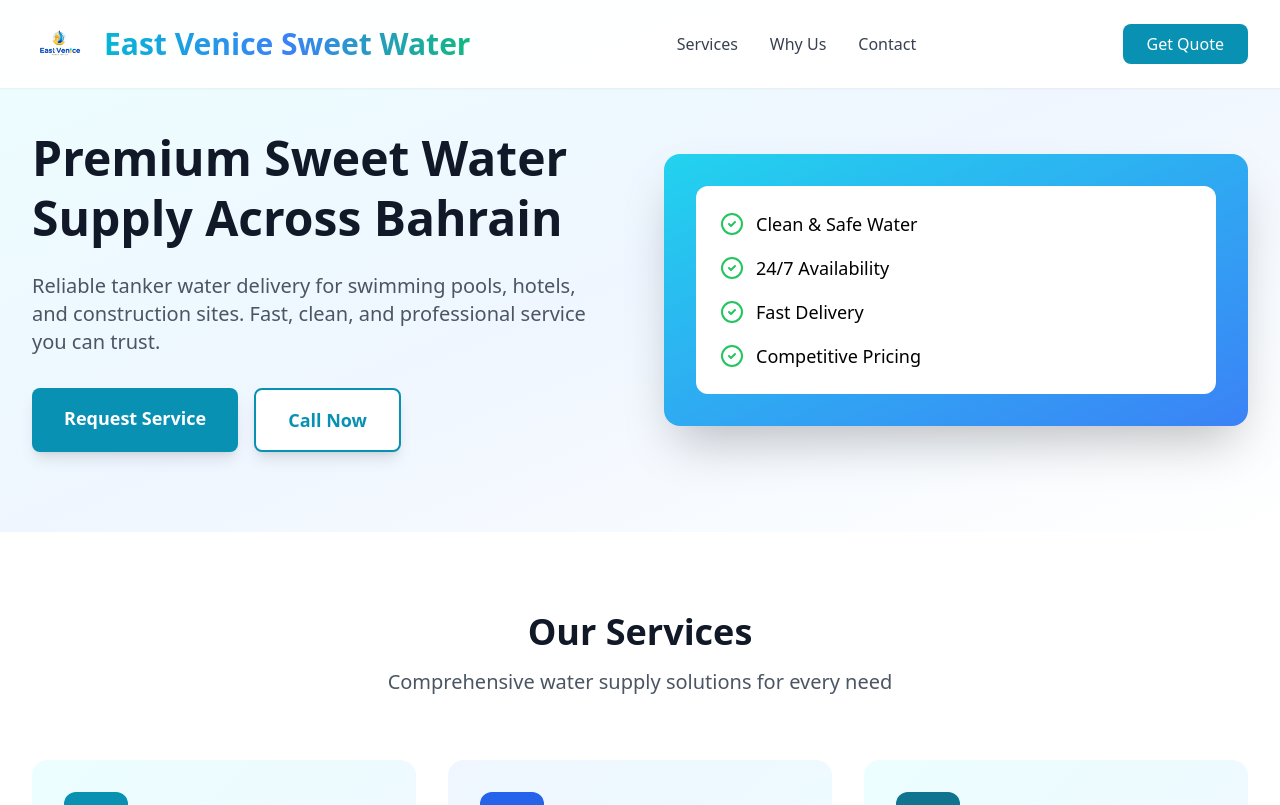
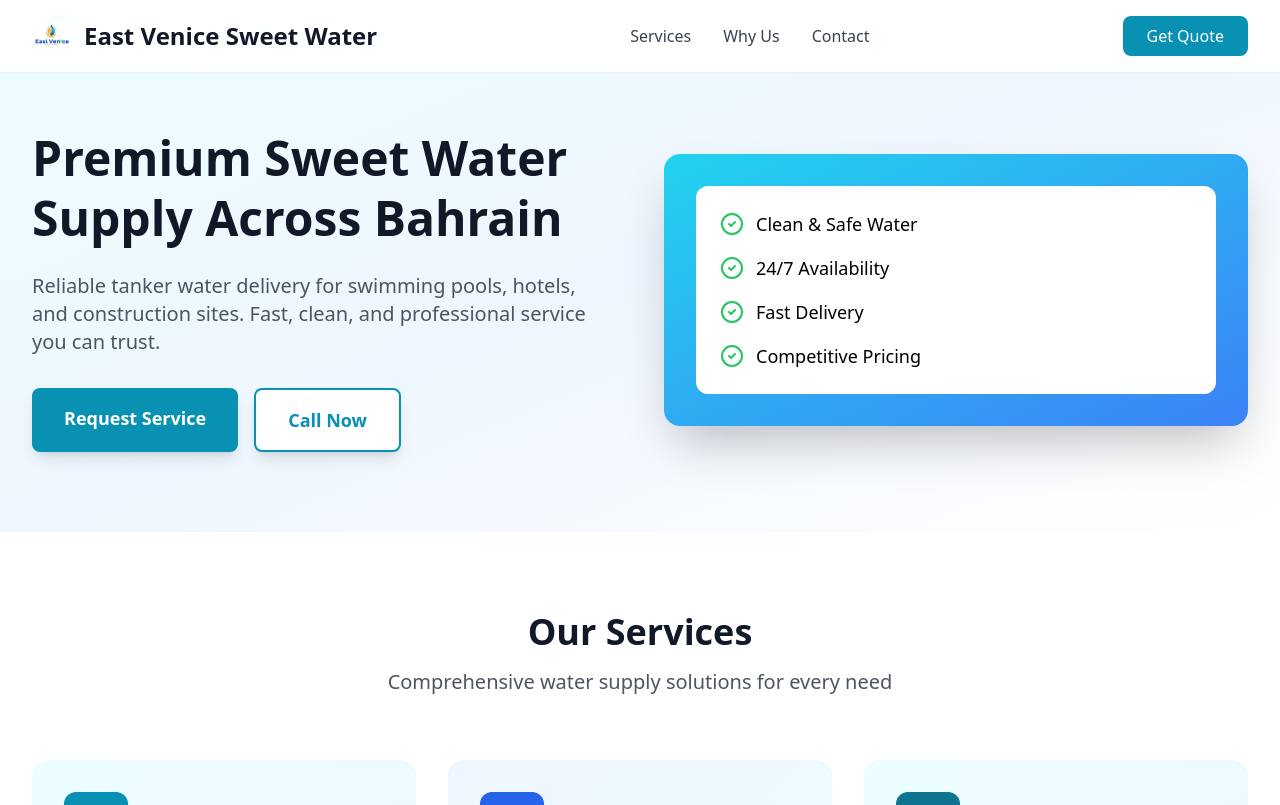
Before and after one commit to RahulRamaChandra/east-venice-sweet-water, a React (Vite) app: page / in a window 1280 px wide. Shown: the top 805 px of the page. Built offline with nearby package versions, Linux system fonts and the light colour scheme.

Commit message:
edit on title

```diff
--- a/src/App.tsx
+++ b/src/App.tsx
@@ -66,23 +66,14 @@
     <div className="min-h-screen bg-white">
       <header className="fixed w-full bg-white/95 backdrop-blur-sm shadow-sm z-50">
         <div className="max-w-7xl mx-auto px-4 sm:px-6 lg:px-8 py-4 flex justify-between items-center">
-          <div className="flex items-center space-x-4">
+          <div className="flex items-center space-x-3">
             <img
               src={logo}
               alt="East Venice Sweet Water"
-              className="w-14 h-14 rounded-lg object-contain bg-white p-1"
+              className="w-10 h-10 rounded-lg object-contain"
               loading="eager"
             />
-            <h1
-              className="
-                text-2xl md:text-3xl font-extrabold leading-tight
-                bg-gradient-to-r
-                from-cyan-500 via-blue-500 to-emerald-500
-                bg-clip-text text-transparent
-              "
-            >
-              East Venice Sweet Water
-            </h1>
+            <h1 className="text-2xl font-bold text-gray-900">East Venice Sweet Water</h1>
           </div>
           <nav className="hidden md:flex space-x-8">
             <a href="#services" className="text-gray-700 hover:text-cyan-600 transition">Services</a>
```
